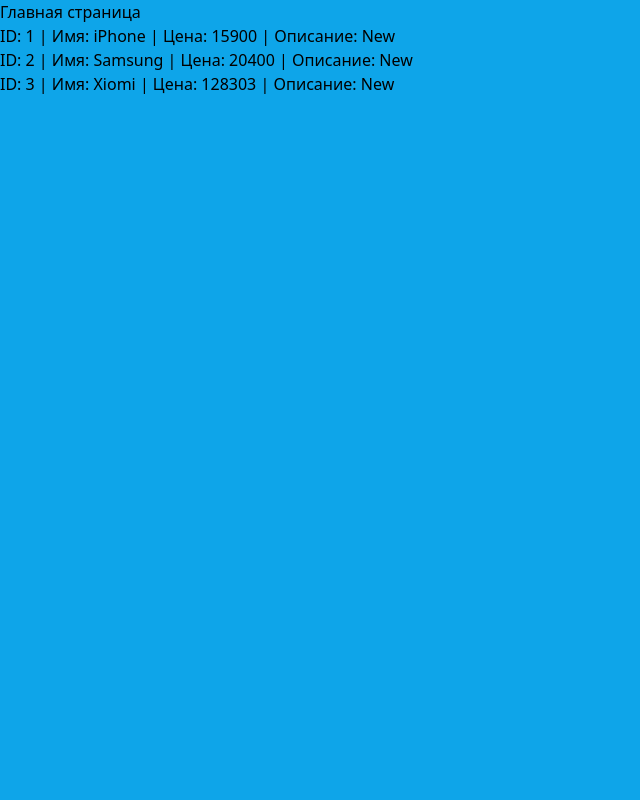
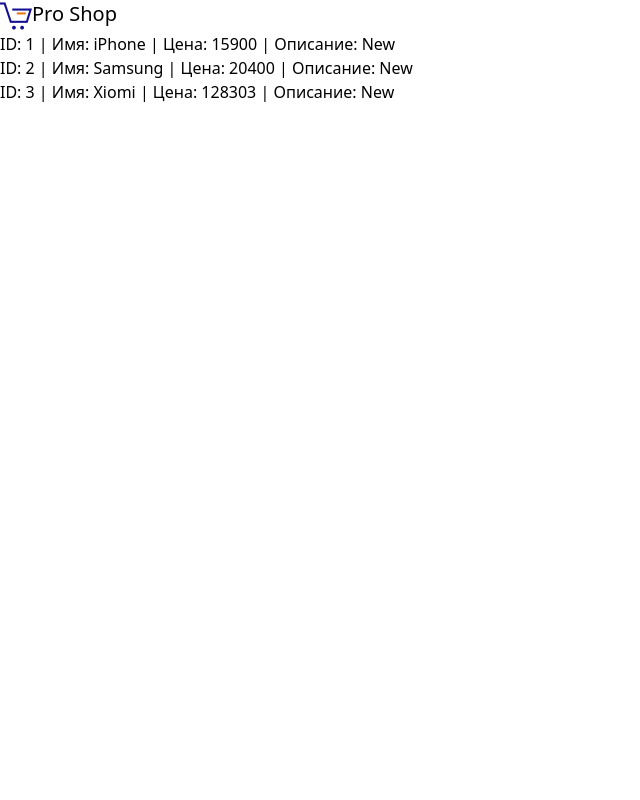
Before and after one commit to AwakeD34/my_django_5_0_pro, a Django app: page /index/ in a window 1280 px wide. Shown: the whole page, without its empty margins (0-640 px from the left). Run offline with Django 5.2, Linux system fonts and the light colour scheme; data comes from the database, SQL or seed files in the repository.

Commit message:
logo & tailwind

```diff
--- a/mysite/myapp/static/myapp/styles.css
+++ b/mysite/myapp/static/myapp/styles.css
@@ -548,7 +548,24 @@ video {
   position: static;
 }
 
+.flex {
+  display: flex;
+}
+
+.h-8 {
+  height: 2rem;
+}
+
+.w-8 {
+  width: 2rem;
+}
+
 .bg-sky-500 {
   --tw-bg-opacity: 1;
   background-color: rgb(14 165 233 / var(--tw-bg-opacity));
 }
+
+.text-xl {
+  font-size: 1.25rem;
+  line-height: 1.75rem;
+}
--- a/mysite/myapp/templates/myapp/index.html
+++ b/mysite/myapp/templates/myapp/index.html
@@ -3,8 +3,20 @@
     <head>
     <link rel="stylesheet" href="{% static 'myapp/styles.css' %}">
     </head>
-    <body class="bg-sky-500">
-        <h1>Главная страница</h1>
+    <body>
+      <nav>
+        <div>
+          <div>
+            <div>
+              <div class="flex">
+                  <img class="h-8 w-8" src="{% static 'myapp/images/logo-shop.png' %}" alt="logo" />
+                  <span class="text-xl">Pro Shop</span>
+              </div>
+            </div>
+          </div>
+        </div>
+      </nav>
+
       <h2>
           {% for item in items%}
           <a href="{% url 'myapp:detail' item.id %}">
```
Also changed, not shown: mysite/myapp/static/myapp/images/logo-shop.png (added). Lines whose indentation alone changed are shown as unchanged.
